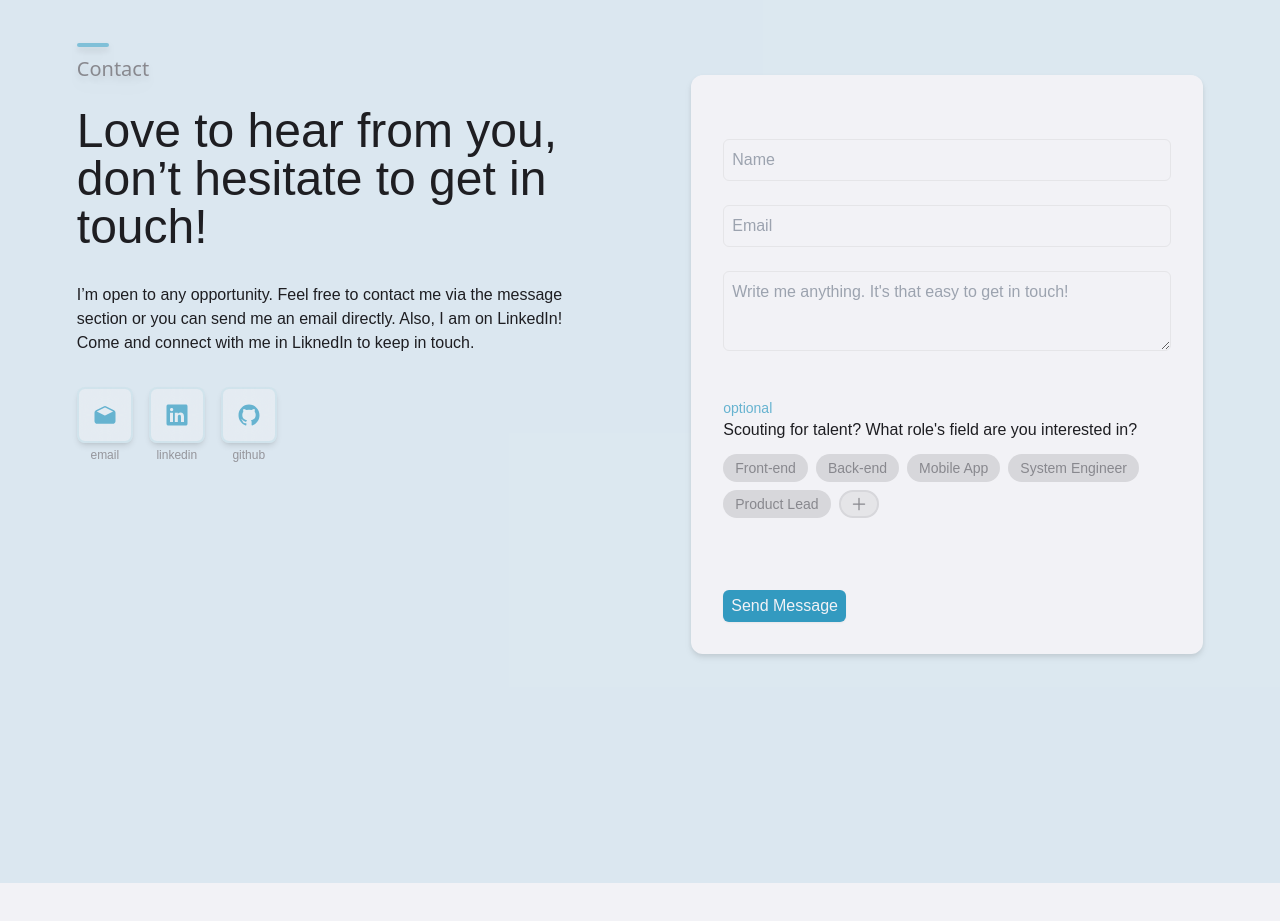
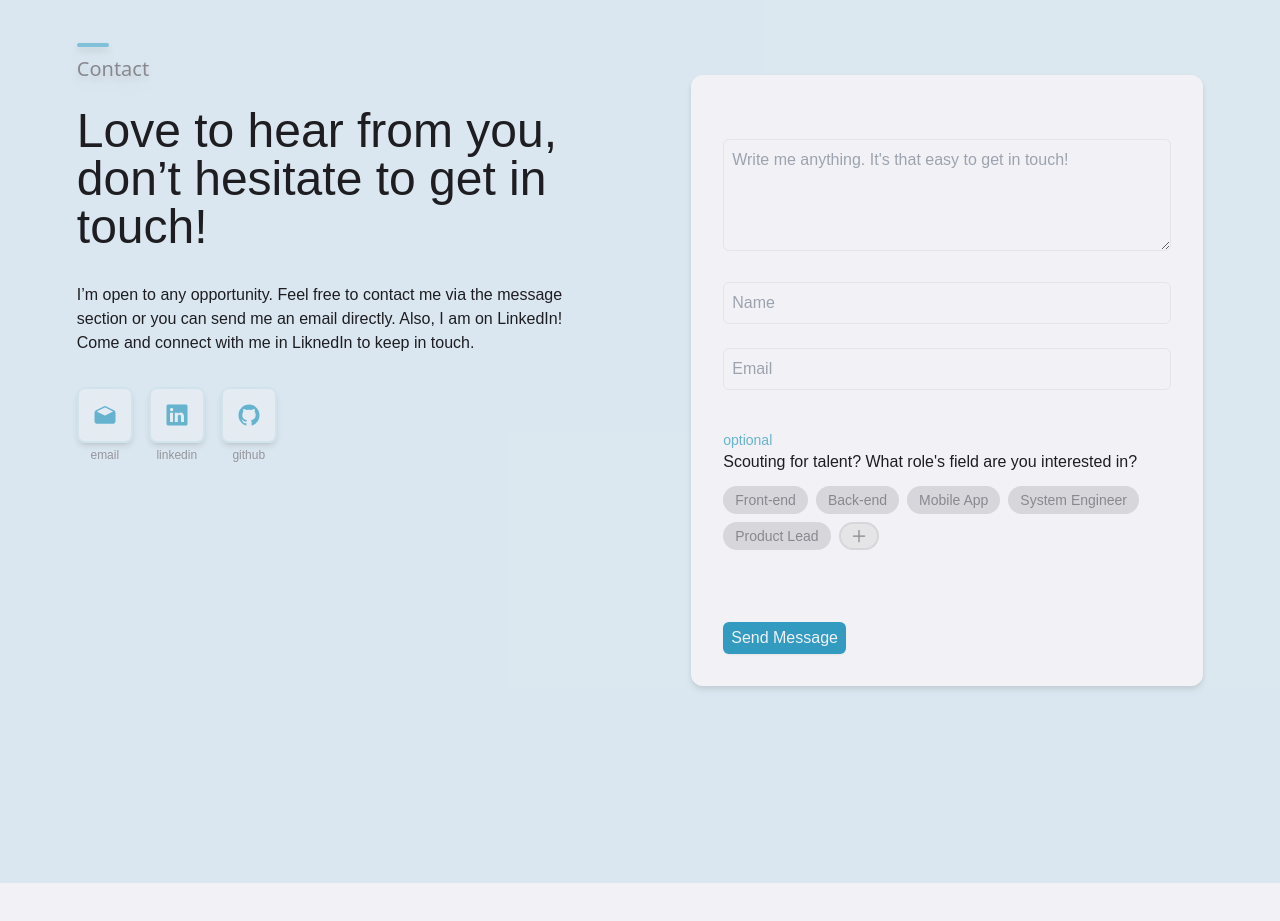
Before and after one commit to qarnayn-dev/qarnayn_portfolio, a Next.js app: page / in a window 1280 px wide. Shown: the part 4140-5061 px from the top of the page. Built offline with nearby package versions, Linux system fonts and the light colour scheme.

Commit message:
UP - minor UI changes

```diff
--- a/components/ContactForm.tsx
+++ b/components/ContactForm.tsx
@@ -24,9 +24,9 @@ export const ContactForm = () => {
     return (
         <div className='w-full h-[100vh] py-8'>
             <div className='w-full max-w-lg rounded-xl px-4 mobile-lg:px-6 sm:px-8 pt-16 pb-6 bg-themed-gray-base drop-shadow-md dark:bg-neutral-900 style-body flex flex-col justify-center items-start md:float-right'>
+                <TextInputField title='Message' hintText="Write me anything. It's that easy to get in touch!" inputKeyName="message" value={formData.message} onChange={onInputChange} useTextArea />
                 <TextInputField title='Name' inputKeyName="name" value={formData.name} onChange={onInputChange} />
                 <TextInputField title='Email' inputKeyName="email" value={formData.email} onChange={onInputChange} />
-                <TextInputField title='Message' hintText="Write me anything. It's that easy to get in touch!" inputKeyName="message" value={formData.message} onChange={onInputChange} useTextArea />
                 <TagsSection/>
                 <button className='mt-16 mb-2 px-2 py-1 bg-primary-t2 text-themed-gray-base dark:text-themed-gray-inverse style-body shadow-sm dark:shadow-themed-gray-t3 font-normal rounded-md ' onClick={() => {
                     // TODO: send message to me
--- a/components/TextInputField.tsx
+++ b/components/TextInputField.tsx
@@ -49,7 +49,7 @@ export const TextInputField = memo((props:iTextInputField) => {
                 onFocus={() => setIsFocus(true)}
                 onBlur={() => setIsFocus(false)}
                 onChange={(e) => props.onChange(e)}
-                className={`${inputBoxCN} h-20`} />
+                className={`${inputBoxCN} h-28`} />
             }
         </div>
     )
```
